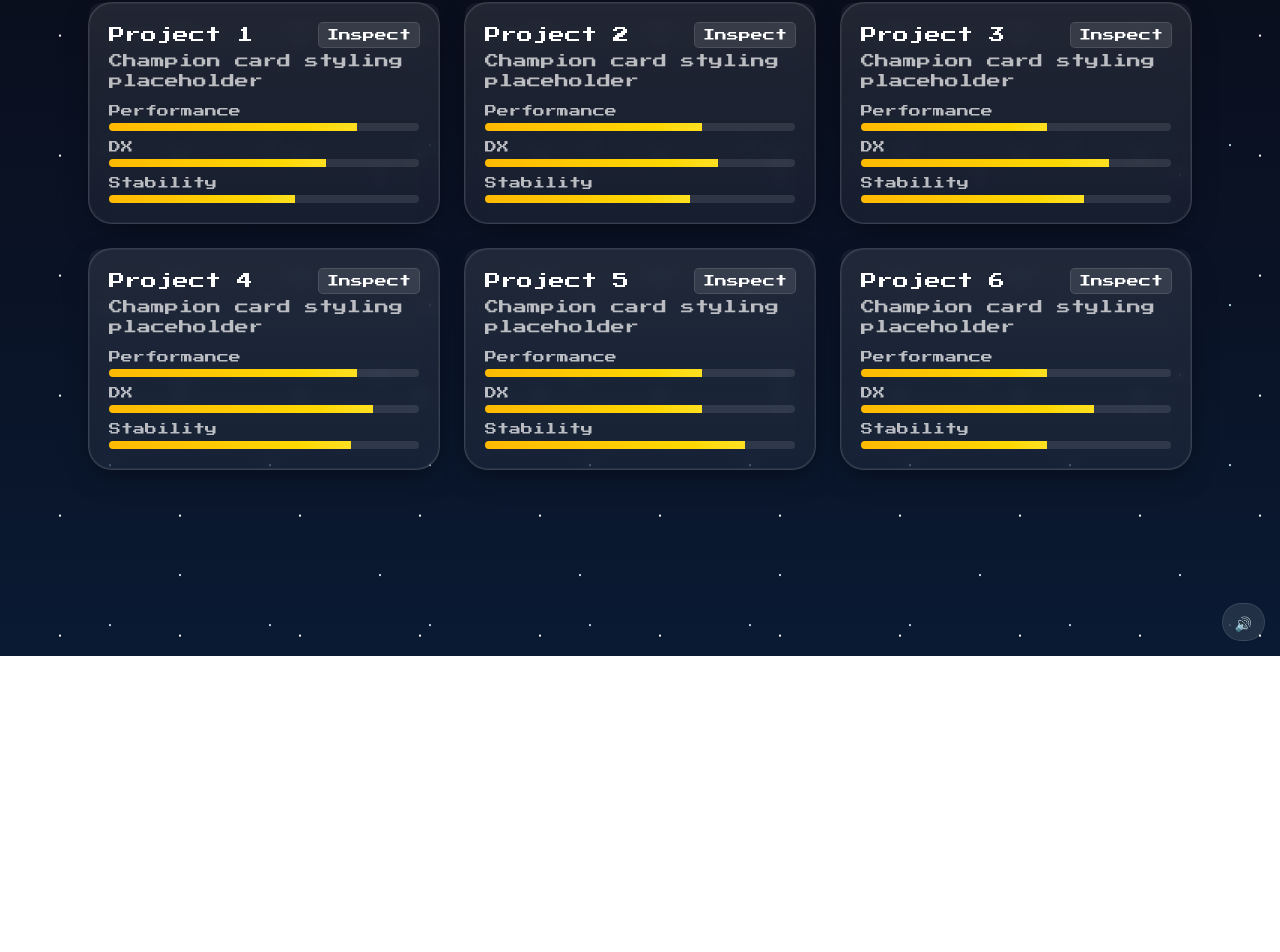
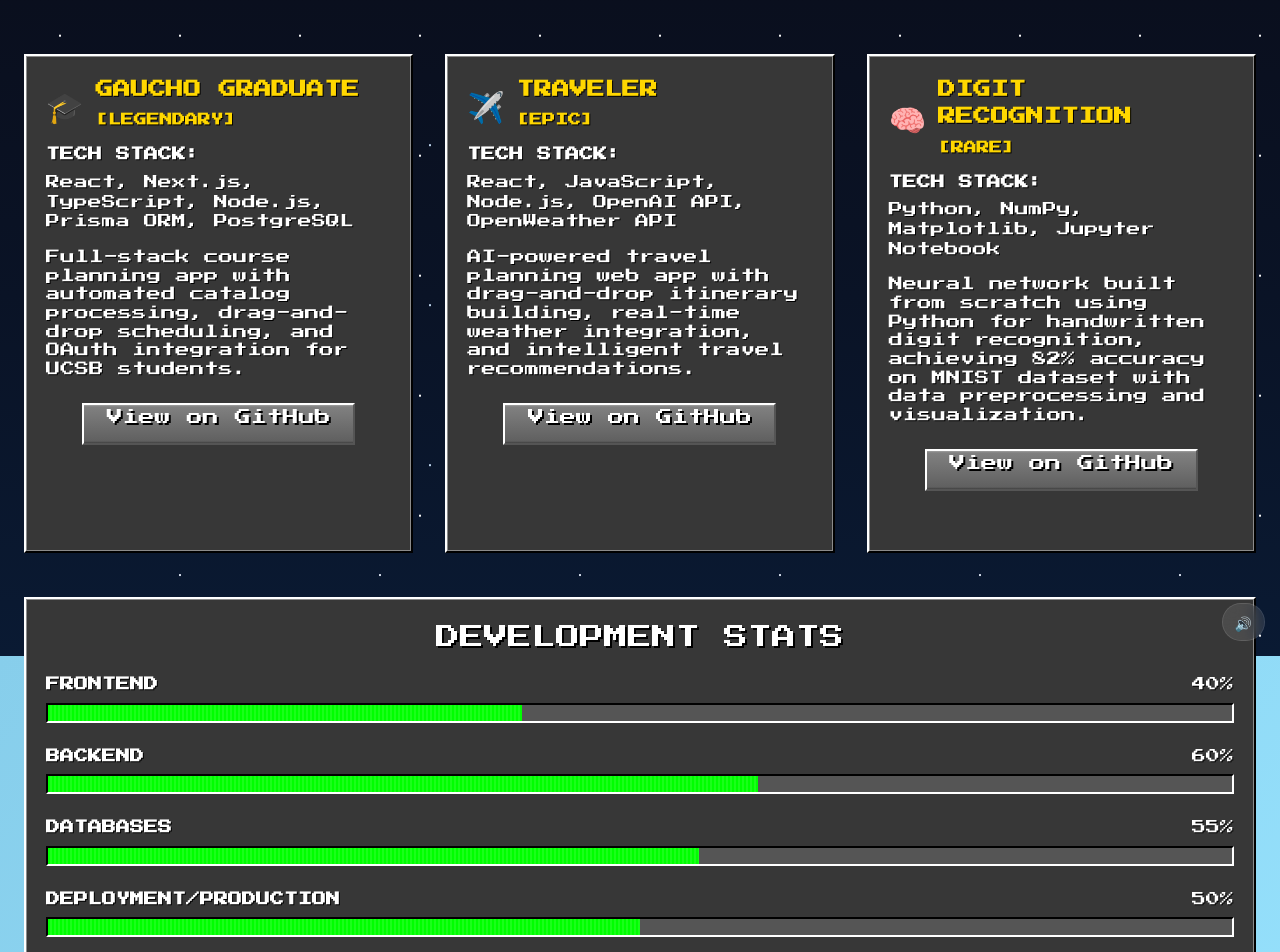
Before and after one commit to taedonreth/personal_website, a Next.js app: page /projects in a window 1280 px wide. Shown: the part 144-1096 px from the top of the page. Before the commit the page ends 800 px from the top, so only its background shows below. Built offline with nearby package versions, Linux system fonts and the light colour scheme.

Commit message:
finished project page

```diff
--- a/src/app/projects/page.tsx
+++ b/src/app/projects/page.tsx
@@ -1,56 +1,203 @@
 "use client";
 
-import CardFrame from "@/components/CardFrame";
-import StatBar from "@/components/StatBar";
+import { motion } from "framer-motion";
 import { useState } from "react";
-import { Swords } from "lucide-react";
 import { useSound } from "@/providers/SoundProvider";
 
-function Modal({ open, onClose, title }: { open: boolean; onClose: () => void; title: string }) {
-  if (!open) return null;
+interface Project {
+  id: string;
+  icon: string;
+  title: string;
+  techStack: string;
+  dates: string;
+  rarity: string;
+  description: string;
+  details: string[];
+  githubUrl: string;
+}
+
+
+export default function ProjectsPage() {
+  const { play } = useSound();
+
+  const projects: Project[] = [
+    {
+      id: "gaucho-graduate",
+      icon: "🎓",
+      title: "GAUCHO GRADUATE",
+      techStack: "React, Next.js, TypeScript, Node.js, Prisma ORM, PostgreSQL",
+      dates: "",
+      rarity: "[LEGENDARY]",
+      description: "Full-stack course planning app with automated catalog processing, drag-and-drop scheduling, and OAuth integration for UCSB students.",
+      details: [],
+      githubUrl: "https://github.com/ucsb-cs148-w25/pj03-gauchograduate"
+    },
+    {
+      id: "traveler",
+      icon: "✈️",
+      title: "TRAVELER",
+      techStack: "React, JavaScript, Node.js, OpenAI API, OpenWeather API",
+      dates: "",
+      rarity: "[EPIC]",
+      description: "AI-powered travel planning web app with drag-and-drop itinerary building, real-time weather integration, and intelligent travel recommendations.",
+      details: [],
+      githubUrl: "https://github.com/taedonreth/Traveler"
+    },
+    {
+      id: "digit-recognition",
+      icon: "🧠",
+      title: "DIGIT RECOGNITION",
+      techStack: "Python, NumPy, Matplotlib, Jupyter Notebook",
+      dates: "",
+      rarity: "[RARE]",
+      description: "Neural network built from scratch using Python for handwritten digit recognition, achieving 82% accuracy on MNIST dataset with data preprocessing and visualization.",
+      details: [],
+      githubUrl: "https://github.com/taedonreth/Digit-Recognition"
+    }
+  ];
+
+
   return (
-    <div className="fixed inset-0 z-50 grid place-items-center bg-black/70 backdrop-blur-sm">
-      <div className="w-full max-w-2xl rounded-xl overflow-hidden ring-1 ring-white/10 bg-[rgba(15,18,26,0.95)]">
-        <div className="h-40 bg-gradient-to-r from-indigo-500/40 to-purple-500/30" />
-        <div className="p-5">
-          <div className="text-xl font-semibold mb-2">{title}</div>
-          <p className="text-white/70 text-sm mb-4">LoL-style inspect modal. Drop a banner into public/banners/ and we can render it above.</p>
-          <div className="flex justify-end">
-            <button onClick={onClose} className="rounded px-3 py-1.5 bg-white/10 hover:bg-white/15 ring-1 ring-white/20">Close</button>
+    <div className="mx-auto max-w-[90rem] px-6 py-12">
+      {/* Header Section */}
+      <div className="text-center mb-12">
+        <h1 className="minecraft-title text-4xl mb-4">PROJECT ARSENAL</h1>
+      </div>
+
+      {/* Projects Grid */}
+      <div className="grid grid-cols-1 lg:grid-cols-2 xl:grid-cols-3 gap-8 mb-16">
+        {projects.map((project, index) => (
+          <motion.div
+            key={project.id}
+            initial={{ opacity: 0, y: 50 }}
+            animate={{ opacity: 1, y: 0 }}
+            transition={{ duration: 0.6, delay: index * 0.2 }}
+            className="group"
+          >
+            {/* Project Card */}
+            <div className="minecraft-panel h-full hover:scale-102 transition-all duration-200 hover:shadow-lg hover:shadow-yellow-500/10">
+              {/* Project Header */}
+              <div className="flex items-center justify-between mb-4">
+                <div className="flex items-center gap-3">
+                  <span className="text-3xl">{project.icon}</span>
+                  <div>
+                    <div className="minecraft-achievement-title text-lg">{project.title}</div>
+                    <div className="minecraft-achievement-rarity text-sm">{project.rarity}</div>
+                  </div>
+                </div>
+                <div className="text-right">
+                  <div className="text-xs minecraft-text text-yellow-400">{project.dates}</div>
+                </div>
+              </div>
+
+              {/* Tech Stack */}
+              <div className="mb-4">
+                <div className="minecraft-text text-sm font-semibold text-yellow-400 mb-2">
+                  TECH STACK:
+                </div>
+                <div className="minecraft-text text-sm text-gray-300">
+                  {project.techStack}
+                </div>
+              </div>
+
+              {/* Project Description */}
+              <div className="minecraft-achievement-description mb-6 text-sm leading-relaxed">
+                {project.description} {project.details.join(' ')}
+              </div>
+
+              {/* GitHub Button */}
+              <div className="text-center">
+                <a
+                  href={project.githubUrl}
+                  target="_blank"
+                  rel="noopener noreferrer"
+                  className="minecraft-menu-btn small inline-block"
+                  onMouseEnter={() => play("hover")}
+                  onClick={() => play("click")}
+                >
+                  View on GitHub
+                </a>
+              </div>
+            </div>
+          </motion.div>
+        ))}
+      </div>
+
+      {/* Stats Section */}
+      <motion.div
+        initial={{ opacity: 0, y: 30 }}
+        animate={{ opacity: 1, y: 0 }}
+        transition={{ duration: 0.6, delay: 0.8 }}
+        className="mt-32 minecraft-panel"
+      >
+        <div className="minecraft-panel-title mb-6">DEVELOPMENT STATS</div>
+        <div className="space-y-6">
+          {/* Frontend Skills */}
+          <div className="space-y-2">
+            <div className="flex justify-between items-center">
+              <span className="minecraft-text text-sm font-semibold text-yellow-400">FRONTEND</span>
+              <span className="minecraft-text text-sm text-gray-300">40%</span>
+            </div>
+            <div className="minecraft-progress">
+              <motion.div
+                className="minecraft-progress-fill"
+                initial={{ width: 0 }}
+                animate={{ width: '40%' }}
+                transition={{ duration: 1.5, delay: 1.0 }}
+              />
+            </div>
+          </div>
+
+          {/* Backend Skills */}
+          <div className="space-y-2">
+            <div className="flex justify-between items-center">
+              <span className="minecraft-text text-sm font-semibold text-yellow-400">BACKEND</span>
+              <span className="minecraft-text text-sm text-gray-300">60%</span>
+            </div>
+            <div className="minecraft-progress">
+              <motion.div
+                className="minecraft-progress-fill"
+                initial={{ width: 0 }}
+                animate={{ width: '60%' }}
+                transition={{ duration: 1.5, delay: 1.2 }}
+              />
+            </div>
+          </div>
+
+          {/* Databases Skills */}
+          <div className="space-y-2">
+            <div className="flex justify-between items-center">
+              <span className="minecraft-text text-sm font-semibold text-yellow-400">DATABASES</span>
+              <span className="minecraft-text text-sm text-gray-300">55%</span>
+            </div>
+            <div className="minecraft-progress">
+              <motion.div
+                className="minecraft-progress-fill"
+                initial={{ width: 0 }}
+                animate={{ width: '55%' }}
+                transition={{ duration: 1.5, delay: 1.4 }}
+              />
+            </div>
+          </div>
+
+          {/* Deployment/Production Skills */}
+          <div className="space-y-2">
+            <div className="flex justify-between items-center">
+              <span className="minecraft-text text-sm font-semibold text-yellow-400">DEPLOYMENT/PRODUCTION</span>
+              <span className="minecraft-text text-sm text-gray-300">50%</span>
+            </div>
+            <div className="minecraft-progress">
+              <motion.div
+                className="minecraft-progress-fill"
+                initial={{ width: 0 }}
+                animate={{ width: '50%' }}
+                transition={{ duration: 1.5, delay: 1.6 }}
+              />
+            </div>
           </div>
         </div>
-      </div>
+      </motion.div>
+
     </div>
   );
 }
-
-export default function ProjectsPage() {
-  const [openIndex, setOpenIndex] = useState<number | null>(null);
-  const { play } = useSound();
-  return (
-    <div className="mx-auto max-w-6xl px-6 py-12">
-      <h1 className="text-2xl font-semibold mb-6 flex items-center gap-2"><Swords size={18}/> Projects</h1>
-      <div className="grid grid-cols-1 sm:grid-cols-2 lg:grid-cols-3 gap-6">
-        {Array.from({ length: 6 }).map((_, i) => (
-          <CardFrame key={i} rarity={i % 3 === 0 ? "legendary" : i % 2 === 0 ? "epic" : "rare"} className="card p-5 bg-gradient-to-b from-projects/10 to-transparent">
-            <div className="flex items-center justify-between mb-1">
-              <div className="text-white font-medium">Project {i + 1}</div>
-              <button
-                className="text-xs rounded px-2 py-1 bg-white/10 hover:bg-white/15 ring-1 ring-white/20"
-                onMouseEnter={() => play("hover")}
-                onClick={() => { play("click"); setOpenIndex(i); }}
-              >Inspect</button>
-            </div>
-            <div className="text-white/70 text-sm mb-3">Champion card styling placeholder</div>
-            <div className="space-y-2">
-              <StatBar label="Performance" value={80 - (i % 3) * 10} />
-              <StatBar label="DX" value={70 + (i % 4) * 5} />
-              <StatBar label="Stability" value={60 + (i % 5) * 6} />
-            </div>
-          </CardFrame>
-        ))}
-      </div>
-      <Modal open={openIndex !== null} onClose={() => setOpenIndex(null)} title={openIndex !== null ? `Project ${openIndex + 1}` : ""} />
-    </div>
-  );
-}
```
